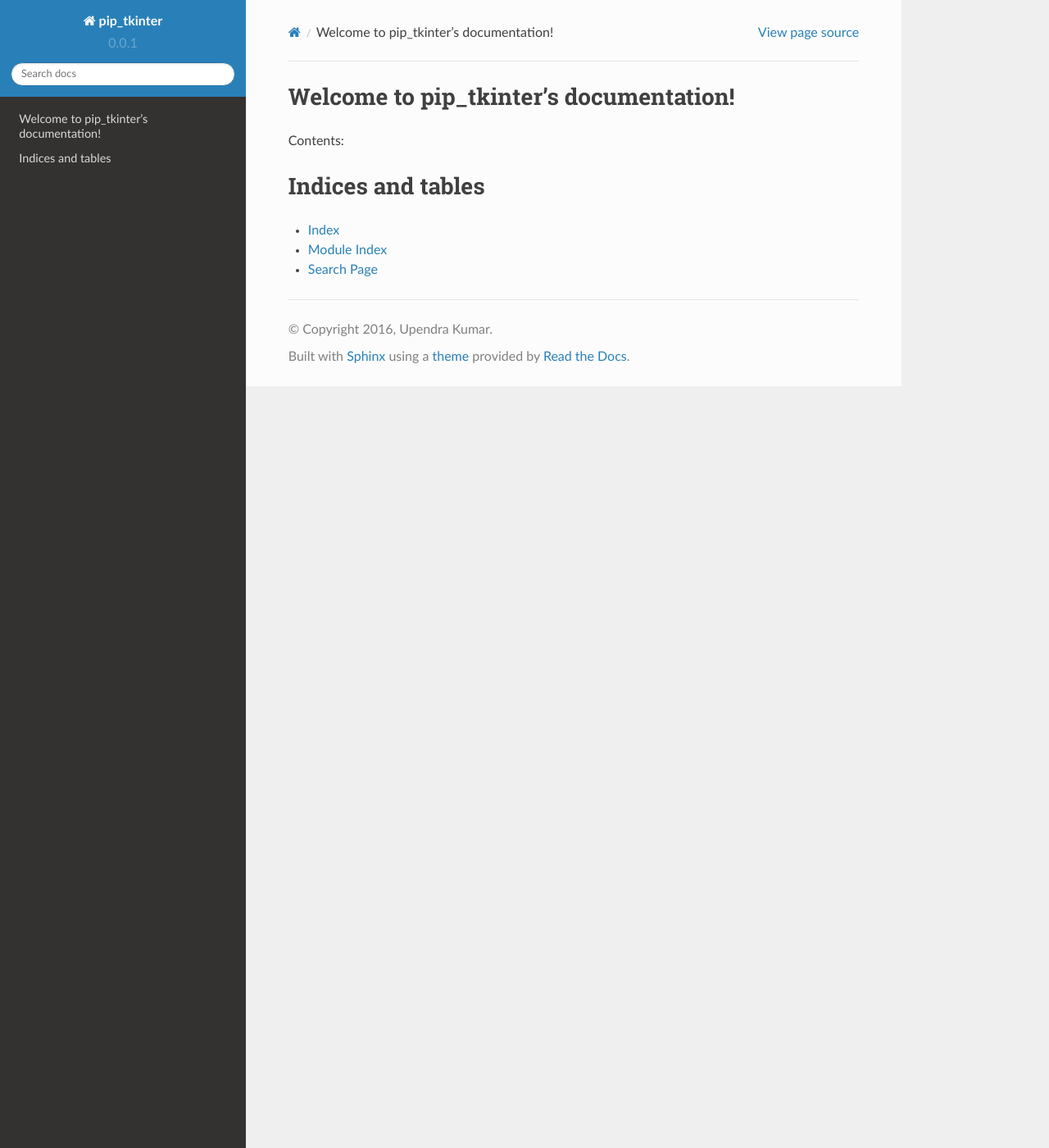
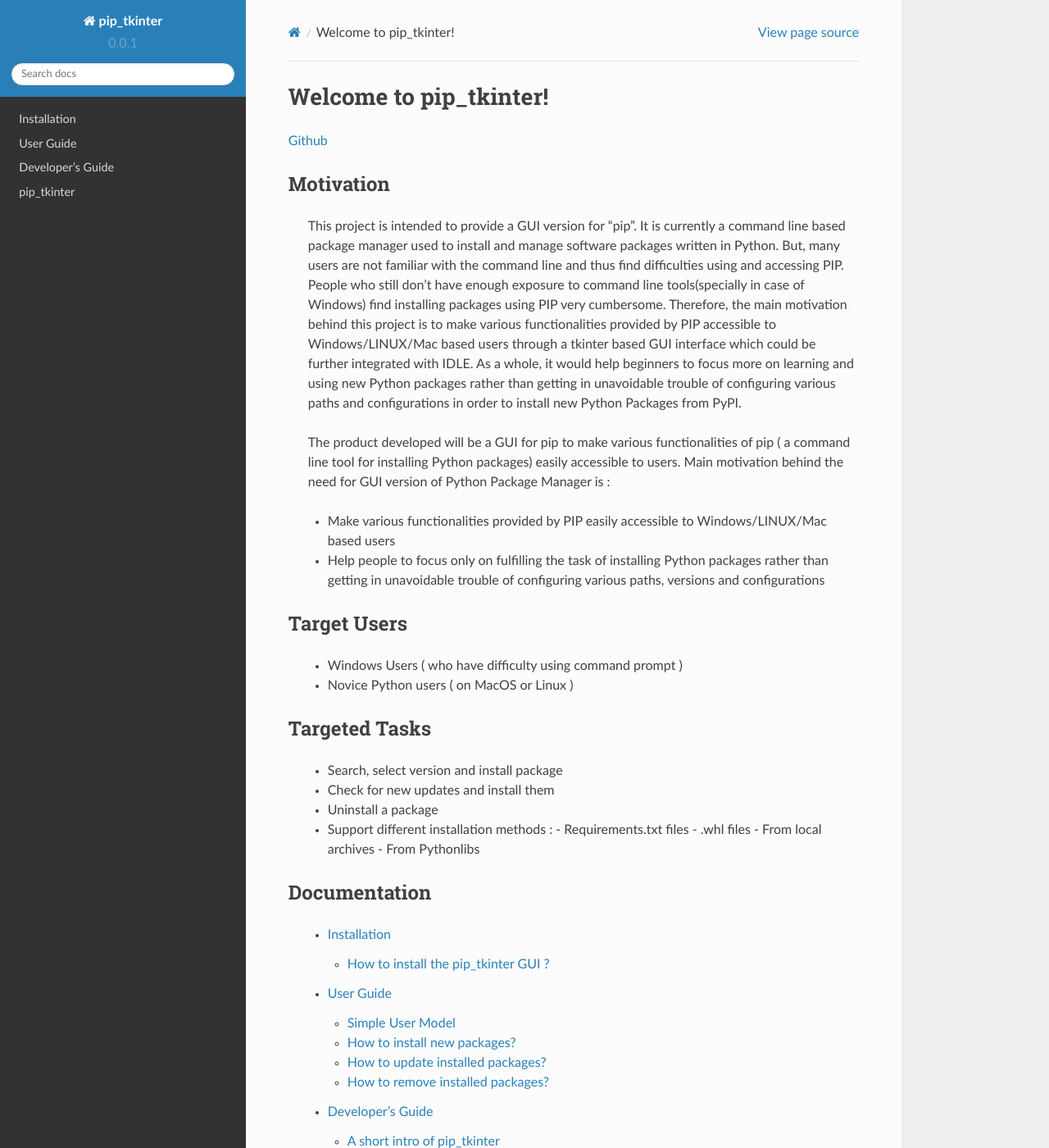
Before and after one commit to upendra-k14/pip_gui, a Sphinx documentation site: the page built from docs/source/index.rst, in a window 1280 px wide and 1400 px high. Shown: the whole window at 82% size. Built offline with Sphinx 7.4.7 and the Read the Docs theme 2.0.0, drawn with Linux system fonts in a browser that asks for light colours; some of the changed text lies outside the part shown.

Commit message:
Added docs for developer

```diff
--- a/docs/source/index.rst
+++ b/docs/source/index.rst
@@ -3,19 +3,65 @@
    You can adapt this file completely to your liking, but it should at least
    contain the root `toctree` directive.
 
-Welcome to pip_tkinter's documentation!
+Welcome to pip_tkinter!
 =======================================
-
-Contents:
-
-.. toctree::
-   :maxdepth: 2
+`Github <https://github.com/upendra-k14/pip_gui>`_
 
 
+Motivation
+----------
 
-Indices and tables
-==================
+    This project is intended to provide a GUI version for "pip".
+    It is currently a command line based package manager used to install
+    and manage software packages written in Python.
+    But, many users are not familiar with the command line and thus
+    find difficulties using and accessing PIP.
+    People who still don’t have enough exposure to command line
+    tools(specially in case of Windows) find installing packages using PIP very
+    cumbersome. Therefore, the main motivation behind this project is to make
+    various functionalities provided by PIP accessible to Windows/LINUX/Mac
+    based users through a tkinter based GUI interface which could be further
+    integrated with IDLE. As a whole, it would help beginners to focus more on
+    learning and using new Python packages rather than getting in unavoidable
+    trouble of configuring various paths and configurations in order to install
+    new Python Packages from PyPI.
 
-* :ref:`genindex`
-* :ref:`modindex`
-* :ref:`search`
+    The product developed will be a GUI for pip to make various functionalities
+    of pip ( a command line tool for installing Python packages) easily
+    accessible to users. Main motivation behind the need for GUI version of
+    Python Package Manager is :
+
+    -   Make various functionalities provided by PIP easily accessible to
+        Windows/LINUX/Mac based users
+
+    -   Help people to focus only on fulfilling the task of installing
+        Python packages rather than getting in unavoidable trouble of
+        configuring various paths, versions and configurations
+
+Target Users
+------------
+
+    -   Windows Users ( who have difficulty using command prompt )
+    -   Novice Python users ( on MacOS or Linux )
+
+Targeted Tasks
+--------------
+
+    -   Search, select version and install package
+    -   Check for new updates and install them
+    -   Uninstall a package
+    -   Support different installation methods :
+        -   Requirements.txt files
+        -   .whl files
+        -   From local archives
+        -   From Pythonlibs
+
+Documentation
+-------------
+    .. toctree::
+        :maxdepth: 2
+
+        installation
+        user_guide
+        developer_guide
+        modules
--- /dev/null
+++ b/docs/source/installation.rst
@@ -0,0 +1,20 @@
+Installation
+============
+
+.. toctree::
+    :maxdepth: 4
+
+How to install the pip_tkinter GUI ?
+------------------------------------
+
+Three easy steps to run the GUI :
+
+-   Clone the repo from ``https://github.com/upendra-k14/pip_gui.git``.
+    Otherwise run the following command :
+    ``git clone https://github.com/upendra-k14/pip_gui.git <targetlocation>``
+
+-   Navigate to the ``<targetlocation>/<pip_gui>/`` folder
+
+-   From inside the ``pip_gui`` folder run : ``python -m pip_tkinter``
+
+.. Note:: Installation options soon coming for Windows and Mac OS.
--- /dev/null
+++ b/docs/source/introduction.rst
@@ -0,0 +1,52 @@
+A short intro of pip_tkinter
+============================
+
+.. toctree::
+    :maxdepth: 4
+
+The `pip` GUI in intended to provide a simple and minimalistic GUI application
+for installing and managing Python packages. This application is specifically
+targeted towards people using Python, but not familiar with command line in
+linux, Mac OS or Windows OS.
+
+In order to make the design of `pip` GUI consistent, following a set of design
+philosophies is a good practice.
+
+.. Note::
+
+    Before going through the design philosophies, if you are not familiar with
+    process of designing a GUI application, you can refer to some excellent UI
+    design resources available :
+
+    1. Don't design like a Programmer series : `[Part1] <http://www.uxdesignedge.com/2010/03/dont-design-like-a-programmer/>`_,`[Part2] <http://www.uxdesignedge.com/2011/06/don%E2%80%99t-design-like-a-programmer-part-2/>`_,`[Part3] <http://www.uxdesignedge.com/2011/11/don%E2%80%99t-design-like-a-programmer-part-3/>`_
+        These three series describe UI design concisely with a lot of
+        summarized points about UI design.
+
+    2. `User Interface Design for Programmers ( by Joel Spolsky)
+        <http://dbmanagement.info/Books/Others/User_Interface_Design_For_Programmers_(Joel_Spolsky,_2001).pdf>`_
+        This book contains one of the excellent ideas of UI design explained
+        with very simple and practical examples.
+
+    3. `Designing Interfaces (by Jenifer Tidwell) <http://internativa.com.br/mobile/Livro%20-%20Designing%20Interfaces,%202nd%20Edition,%202010.pdf>`_
+        It explains UI design in technical depth and explains some concepts like
+        affordances, visual hierarchy, navigational distance and use of color.
+        In addition to it, use case of almost all UI elements like selector,
+        pagination, cancellability, button groups, geometry managers etc. are
+        thoroughly explained.
+
+        Most importantly almost all chapters are followed by a Patterns section
+        which includes all requirements to be achieved by a good software.
+        I think this is one of the best resources to learn UI design in a
+        technical manner. This book explains almost everything from organizing
+        the content, navigation, organizing a page, using different UI elements
+        to fulfill tasks, handling “verbs” of a interface ( i.e how to present
+        actions and commands), discussing cognitive effects of data
+        representation ( information graphics ) and finally tells how to use
+        graphic design patterns to improve aesthetics and look & feel of UI.
+
+
+    4. A collection of many UI design resources
+        https://whitneyhess.com/blog/2009/06/30/so-you-wanna-be-a-user-experience-designer-step-1-resources/
+
+    5. UX Design Concepts
+        http://www.usability.gov/what-and-why/user-experience.html
--- /dev/null
+++ b/docs/source/user_guide.rst
@@ -0,0 +1,31 @@
+User Guide
+==========
+
+.. toctree::
+    :maxdepth: 4
+
+Simple User Model
+-----------------
+A very simple navigation based minimalistic GUI is intended to be designed.
+The aim of this user work flow is to help user to easily navigate through
+proper options in order to complete their tasks easily.
+
+.. image:: UserWorkFlow.png
+
+How to install new packages?
+----------------------------
+
+How to install from PyPI?
+^^^^^^^^^^^^^^^^^^^^^^^^^
+
+How to install from local archive?
+^^^^^^^^^^^^^^^^^^^^^^^^^^^^^^^^^^
+
+How to install from requirements file?
+^^^^^^^^^^^^^^^^^^^^^^^^^^^^^^^^^^^^^^
+
+How to update installed packages?
+---------------------------------
+
+How to remove installed packages?
+---------------------------------
```
Also changed, not shown: docs/source/design_philosophy.rst (added, +15 -0 lines), docs/source/developer_guide.rst (added, +16 -0 lines), docs/source/page_hierarchy.rst (added, +11 -0 lines), docs/source/UserWorkFlow.png (added), docs/source/app_navigation.rst (added), docs/source/app_structure.rst (added), docs/source/page_descriptions.rst (added), 3 other files.
